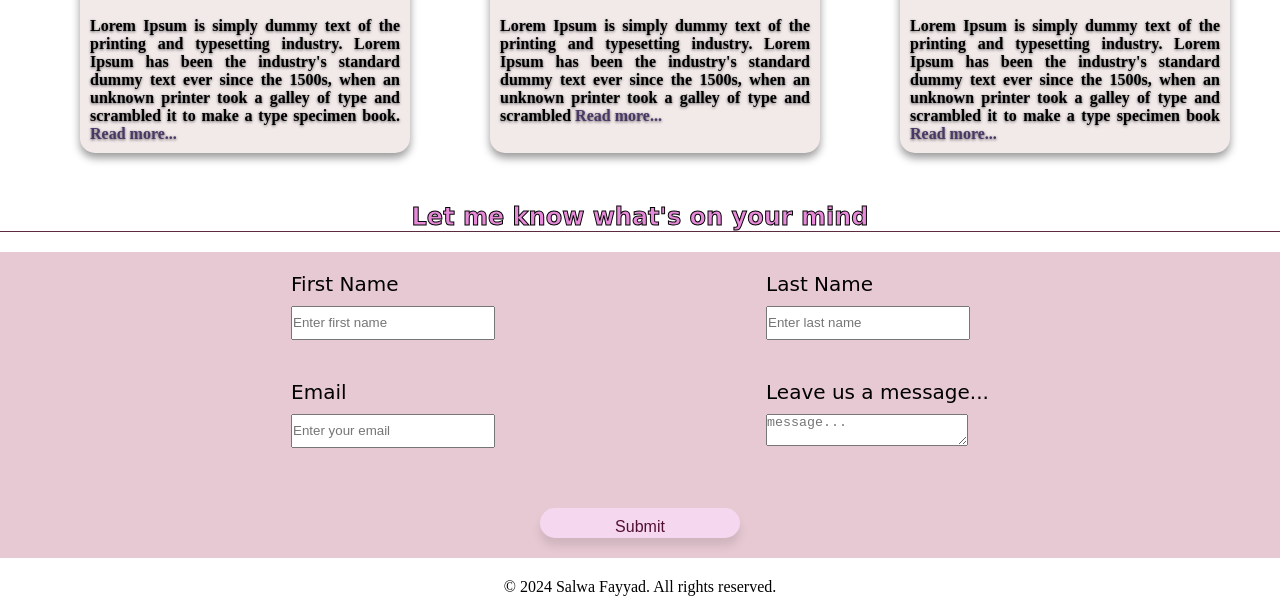
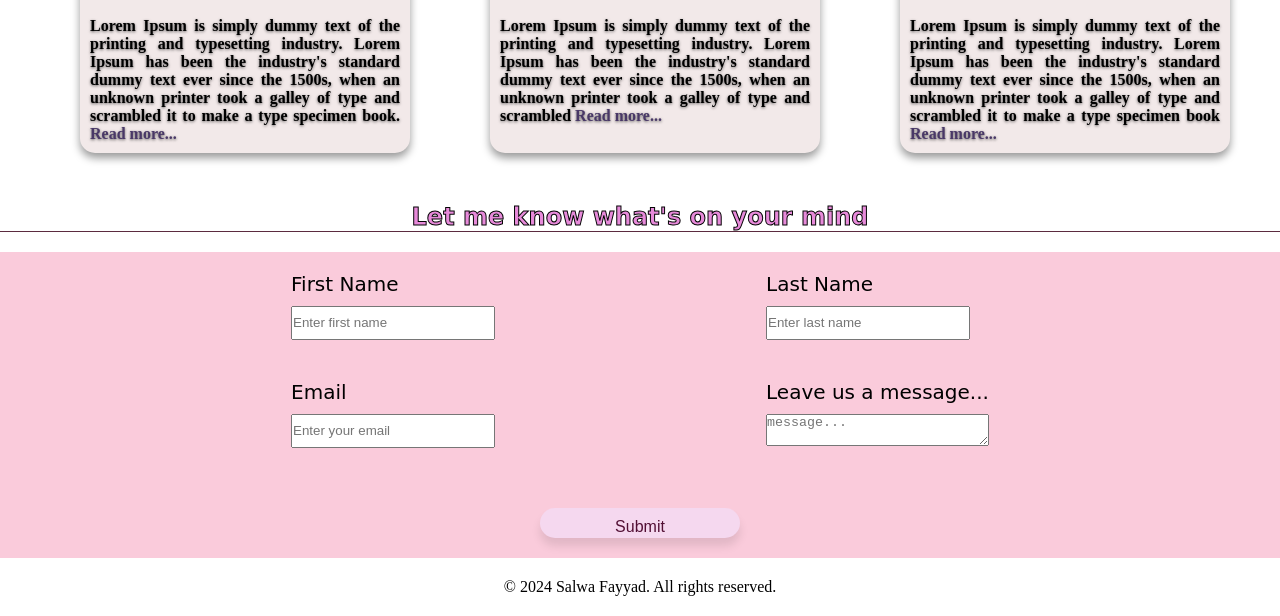
Before and after one commit to SalwaFayyad/Personal-Blog-Website, a plain HTML site: page index.html in a window 1280 px wide. Shown: the part 981-1597 px from the top of the page. Drawn offline with Linux system fonts and the light colour scheme.

Commit message:
Update footer.css

```diff
--- a/assests/css/footer.css
+++ b/assests/css/footer.css
@@ -1,5 +1,5 @@
 .form-container {
-  background-color: #e7c9d3;
+  background-color: #facbdb;
   display: grid;
   grid-template-columns: auto auto;
   justify-content: space-evenly;
@@ -69,8 +69,10 @@ h2 {
   margin-bottom: 20px;
   border-bottom: 1px solid #5b2b3f;
 }
-#msg{
-  max-width: 200px;
+#msg-area{
+  width: 200px;
+  height: 80px;
+  max-width: 240px;
   max-height: 100px;
 }
 
```
